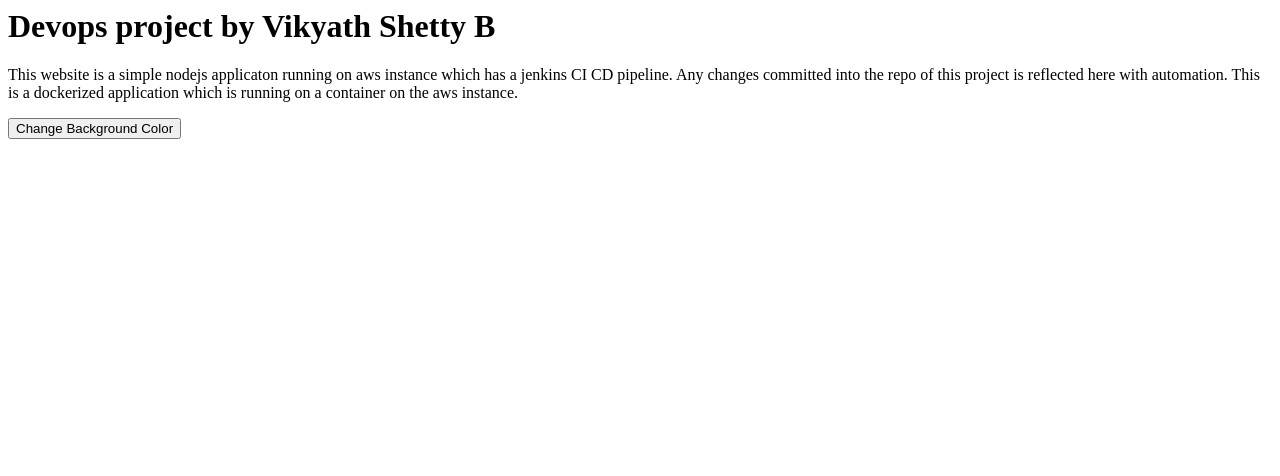
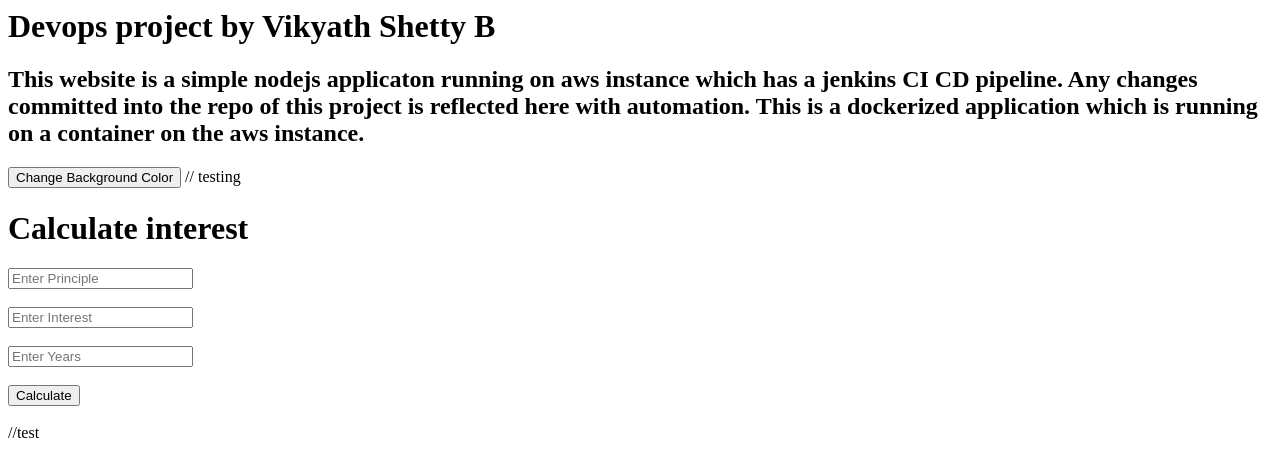
Before and after one commit to vikyathshettyy/DevopsProject, a website: page index.html in a window 1280 px wide. Drawn offline with Linux system fonts and the light colour scheme.

Commit message:
Update index.html

```diff
--- a/index.html
+++ b/index.html
@@ -8,8 +8,19 @@
 
 	<body>
 		<h1> Devops project by Vikyath Shetty B</h1>
-		<p> This website is a simple nodejs applicaton running on aws instance which has a jenkins CI CD pipeline. Any changes committed into the repo of this project is reflected here with automation. This is a dockerized application which is running on a container on the aws instance.</p>
+		<h2> This website is a simple nodejs applicaton running on aws instance which has a jenkins CI CD pipeline. Any changes committed into the repo of this project is reflected here with automation. This is a dockerized application which is running on a container on the aws instance.</h2>
 		<button onclick="changeBackgroundColor()">Change Background Color</button>
+
+		// testing
+		<h1>Calculate interest</h1>
+		    <input type="text" id="principle" placeholder="Enter Principle"><br><br>
+		    <input type="text" id="interest" placeholder="Enter Interest"><br><br>
+		    <input type="text" id="years" placeholder="Enter Years"><br><br>
+
+		    <button id="btn1" onclick="calculate()">Calculate</button><br><br>
+		    <div id="ans"></div>
+		//test
+
 
 	    <script>
 	        function changeBackgroundColor() {
@@ -19,8 +30,25 @@
 
 	            // Set the background color of the body
 	            document.body.style.backgroundColor = randomColor;
+
+
+
+
 	        }
+		async function calculate() {
+	            const pValue = document.getElementById("principle").value;
+	            const iValue = document.getElementById("interest").value;
+	            const yValue = document.getElementById("years").value;
+	            const ans = await fetch("http://35.154.107.27:3000/calculate?p=" + pValue + "&y=" + yValue + "&i=" +iValue);
+	            const finalans = await ans.json();
+	            document.getElementById("ans").innerHTML = "Total is " + finalans.total + " and interest amount is "
+	            + finalans.amount;
+		}
+
+
 	    </script>
+
+
 
 	</body>
 
```
